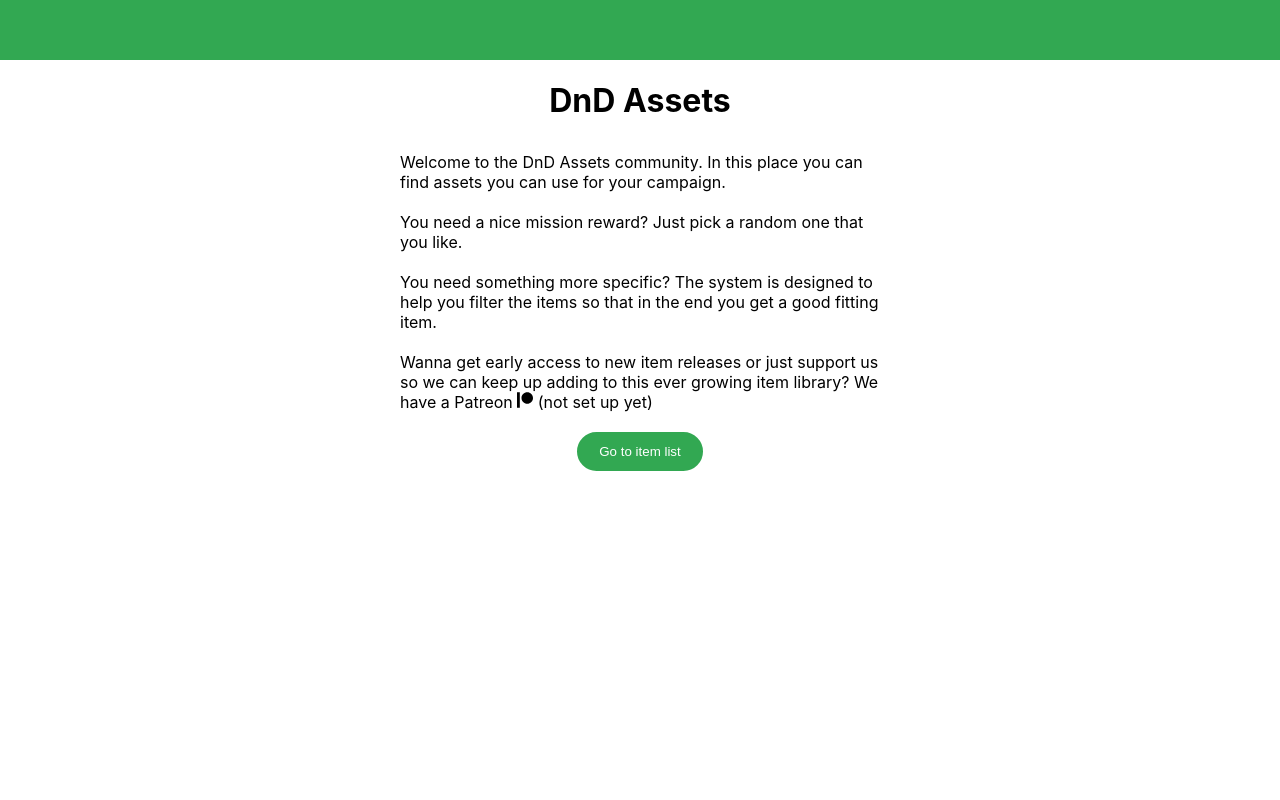
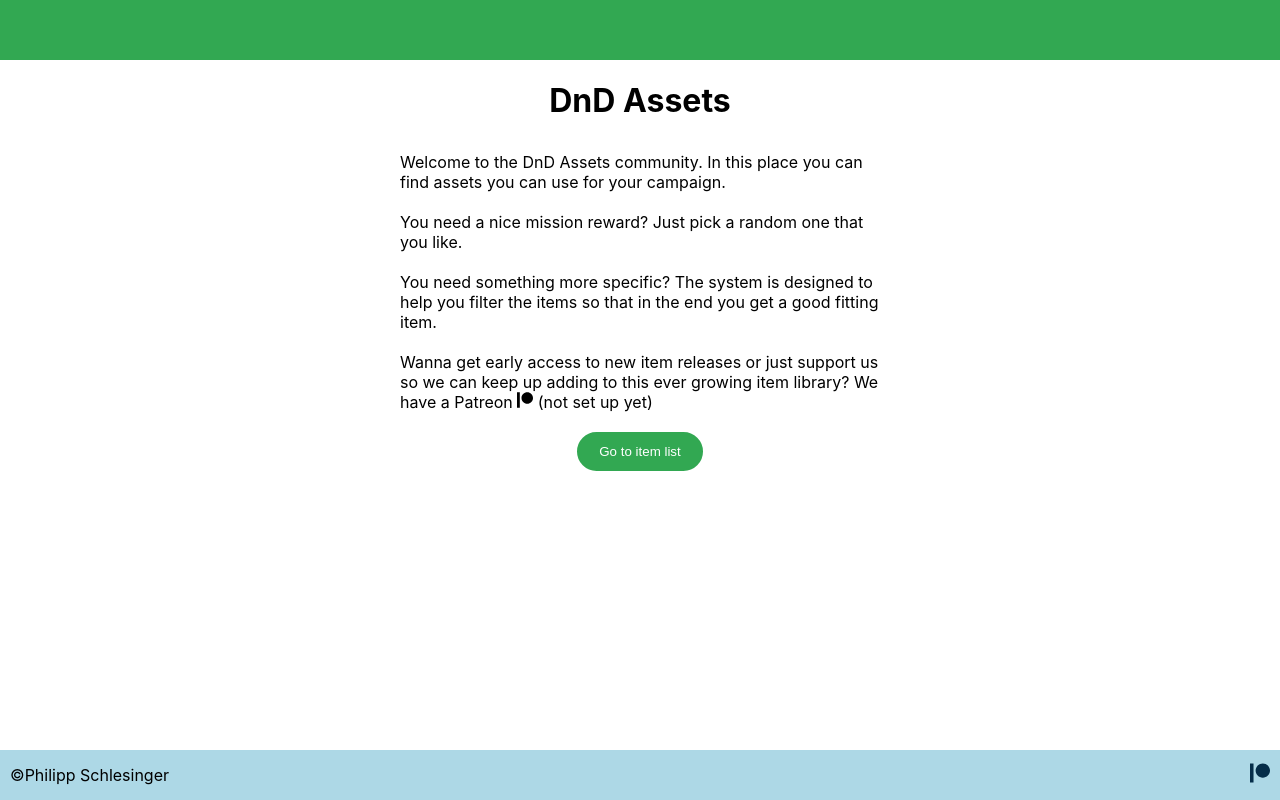
Before and after one commit to OfficialPhilcomm/dnd-assets, a React (Create React App) app: page / in a window 1280 px wide. Built offline with nearby package versions, Linux system fonts and the light colour scheme.

Commit message:
Add footer

```diff
--- a/src/App.css
+++ b/src/App.css
@@ -2,6 +2,8 @@
   min-height: 100vh;
 
   background-color: white;
+
+  position: relative;
 }
 
 main {
--- a/src/App.js
+++ b/src/App.js
@@ -5,6 +5,7 @@ import Nav from "./components/nav/Nav";
 import Index from "./components/index/Index";
 import ListAll from "./components/list-all/ListAll";
 import ItemDetails from "./components/item-details/ItemDetails";
+import Footer from "./components/footer/Footer";
 
 function App() {
   return (
@@ -16,6 +17,7 @@ function App() {
           <Route path="/items" exact component={ListAll} />
           <Route path="/items/:id" exact component={ItemDetails} />
         </Switch>
+        <Footer />
       </div>
     </Router>
   );
--- /dev/null
+++ b/src/components/footer/Footer.js
@@ -0,0 +1,16 @@
+import React, { Component } from "react";
+import "./footer.css";
+import { ReactComponent as Patreon } from "../../img/patreon-brands.svg";
+
+export default class Footer extends Component {
+  render() {
+    return (
+      <footer>
+        <div className="footer-copyright">&copy;Philipp Schlesinger</div>
+        <div className="footer-socialMedia">
+          <Patreon className="footer-socialMedia-patreon" />
+        </div>
+      </footer>
+    );
+  }
+}
--- /dev/null
+++ b/src/components/footer/footer.css
@@ -0,0 +1,38 @@
+footer {
+  width: 100%;
+  height: 50px;
+  background-color: lightblue;
+
+  position: absolute;
+  bottom: 0;
+  left: 0;
+  right: 0;
+
+  display: flex;
+  flex-direction: row;
+  justify-content: flex-start;
+  align-items: center;
+  padding: 0 10px;
+}
+
+.footer-copyright {
+}
+
+.footer-socialMedia {
+  margin-left: auto;
+}
+
+.footer-socialMedia-patreon {
+  width: 20px;
+  height: 20px;
+
+  color: #052d49;
+
+  transition: 200ms color;
+
+  cursor: pointer;
+}
+
+.footer-socialMedia-patreon:hover {
+  color: #f96854;
+}
```
